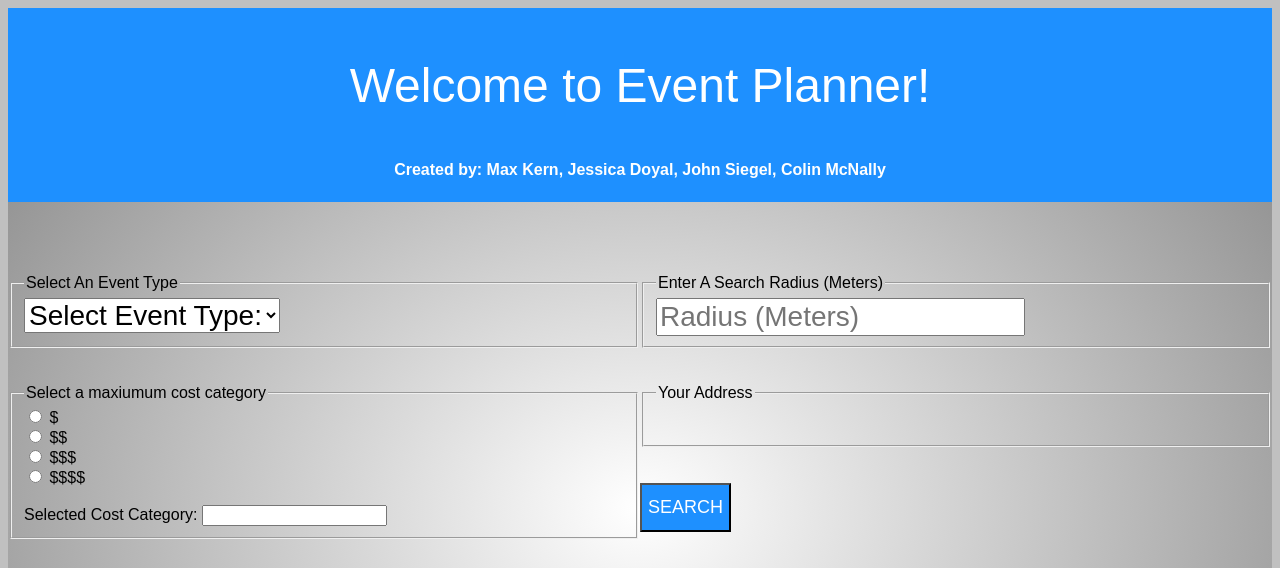
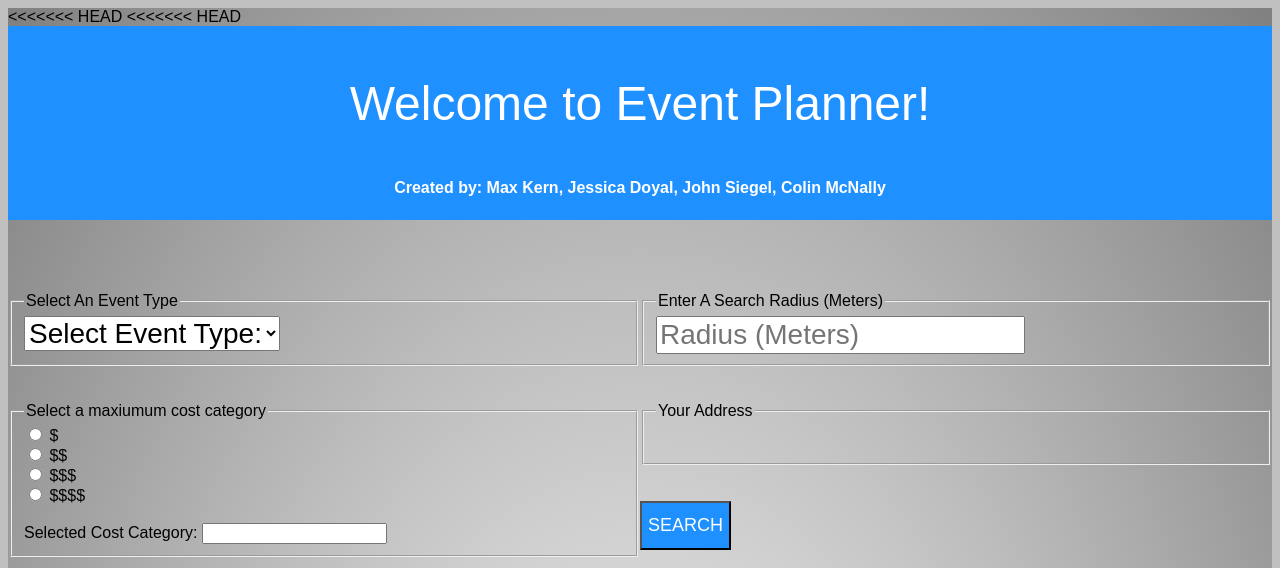
Before and after one commit to KernMX/Event-Planner, a Flask app: page / in a window 1280 px wide. Shown: the top 568 px of the page. Run offline with Flask 2, Linux system fonts and the light colour scheme; some libraries are stand-ins or nearby versions.

```diff
--- a/WebApp/templates/index.html
+++ b/WebApp/templates/index.html
@@ -1,3 +1,5 @@
+<<<<<<< HEAD
+<<<<<<< HEAD
 
 <!DOCTYPE html>
 <html>
@@ -123,7 +125,6 @@
 			<button onclick="Markers()" id="search">
 			SEARCH
 			</button>
-
 		</div>
 		<br><br>
 		<!--The div element for the map -->
@@ -133,3 +134,145 @@
 	</body>
 
 </html>
+=======
+=======
+>>>>>>> dca9afea9cc95fef76473cd68a8d30d2660ee3f0
+
+<!DOCTYPE html>
+<html>
+	<head>
+		<meta name="viewport" content="width=device-width, initial-scale=1.0">
+		<link href="static/index.css" rel="stylesheet" type="text/css" />
+		<script src="static/map.js"></script>
+		<script src="static/datareset.js"></script>
+		<script async defer
+			src="https://maps.googleapis.com/maps/api/js?key=AIzaSyCcV8nC04DsKPmqoifu2Q3DatGJ8Oxz3T0&callback=initMap&libraries=places">
+		</script>
+
+		<style>
+		html {
+			font-family: Arial;
+		}
+		 header {
+			padding: 2px 16px;
+			background-color: dodgerblue;
+			color: white;
+			text-align: center;
+			font-family: Arial;
+		}
+		body {
+			background: silver; /* For browsers that do not support gradients */
+			background: radial-gradient(white, silver, gray); /* Standard syntax (must be last) */
+		}
+		@media screen and (max-width: 900px) {
+			.column {
+				width: 100%;
+			}
+		}
+		p {
+			font-size: 48px;
+		}
+		.column {
+			float: left;
+		}
+		.left {
+			width: 50%;
+		}
+		.right {
+			width: 50%;
+		}
+		#map{
+			padding-top: 12px;
+			align-items: center;
+			text-align: center;
+			margin-right: 20px;
+		}
+		#search {
+			display: block;
+			cursor: pointer;
+			font-size:18px;
+			font-family: Arial;
+			background-color: dodgerblue;
+			color: white;
+			padding-top: 12px;
+			padding-bottom: 12px;
+
+		}
+		</style>
+	</head>
+	<header>
+		<p>Welcome to Event Planner!</p>
+		<h4>Created by: Max Kern, Jessica Doyal, John Siegel, Colin McNally</h4>
+	</header>
+	<br>
+	<br>
+
+	<body onload="dataReset(); initMap();">
+		<table>
+			<div class="Row">
+				<div class="left column" style="text-align: center">
+					<br><br>
+					<fieldset style="text-align: left; padding-bottom: 13px;">
+						<legend style="font-size: 16px;">Select An Event Type</legend>
+						<select id="category" style="font-size:28px; font-family: Arial;">
+						  <option value="0">Select Event Type:</option>
+						  <option value="1">Food</option>
+						  <option value="2">Shopping</option>
+						  <option value="3">Movies</option>
+						  <option value="4">Night Life</option>
+						  <option value="5">Relaxation</option>
+						  <option value="6">Camping</option>
+						  <option value="7">Parks</option>
+							<option value="8">Local Attractions</option>
+						</select>
+					</fieldset>
+					<div>
+						<br><br>
+					</div>
+					<fieldset style="text-align: left; padding-bottom: 11px;">
+						<legend style="font-size: 16px;">Select a maxiumum cost category</legend>
+						<input type="radio" value"$" name="cost" onclick="costSelection(this.value)" />
+			      <label for="$">$</label><br>
+			      <input type="radio" value="$$" name="cost" onclick="costSelection(this.value)" />
+			      <label for="$$">$$</label><br>
+				    <input type="radio" value="$$$" name="cost" onclick="costSelection(this.value)" />
+				    <label for="$$$">$$$</label><br>
+				    <input type="radio" value="$$$$" name="cost" onclick="costSelection(this.value)" />
+				     <label for="$$">$$$$</label><br><br>
+
+						Selected Cost Category: <input type="text" id="result" style="text-align: left">
+					</fieldset>
+				</div>
+				<div class="right column" style="text-align: center">
+				<br><br>
+				<fieldset style="text-align: left">
+					<legend>Enter A Search Radius (Meters)</legend>
+					<input type="text" id="radius" style="font-size:28px; font-family: Arial;" placeholder="Radius (Meters)"></input>
+				</fieldset>
+				<br><br>
+				<fieldset style="text-align: left;">
+					<legend>Your Address</legend>
+					<p id="userloc" style="font-size:28px; font-family: Arial;"></p>
+				</fieldset>
+				<br><br>
+				</div>
+			</div>
+		</table>
+		<div style="margin: 0 auto 0 auto; float: center; padding-top: 5px;">
+			<button onclick="Markers()" id="search">
+			SEARCH
+			</button>
+
+		</div>
+		<br><br>
+		<!--The div element for the map -->
+		<div id="map" style="width:900px;height:500px; margin: 0 auto 0 auto; float: center; padding-top: 5px;"></div>
+		<br><br>
+
+	</body>
+
+</html>
+<<<<<<< HEAD
+>>>>>>> dca9afea9cc95fef76473cd68a8d30d2660ee3f0
+=======
+>>>>>>> dca9afea9cc95fef76473cd68a8d30d2660ee3f0
```
